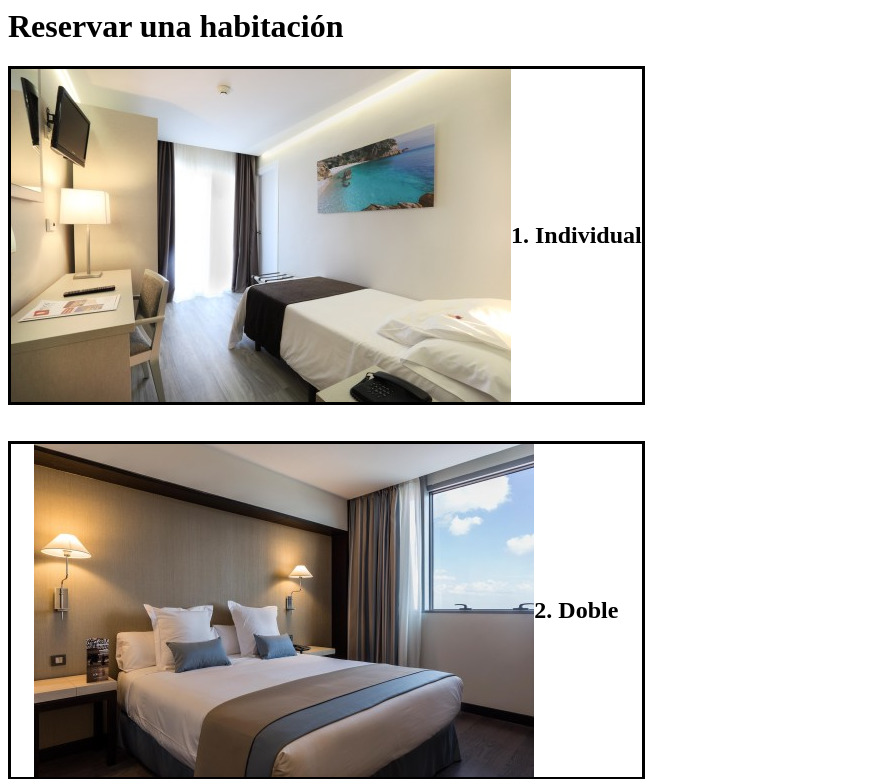
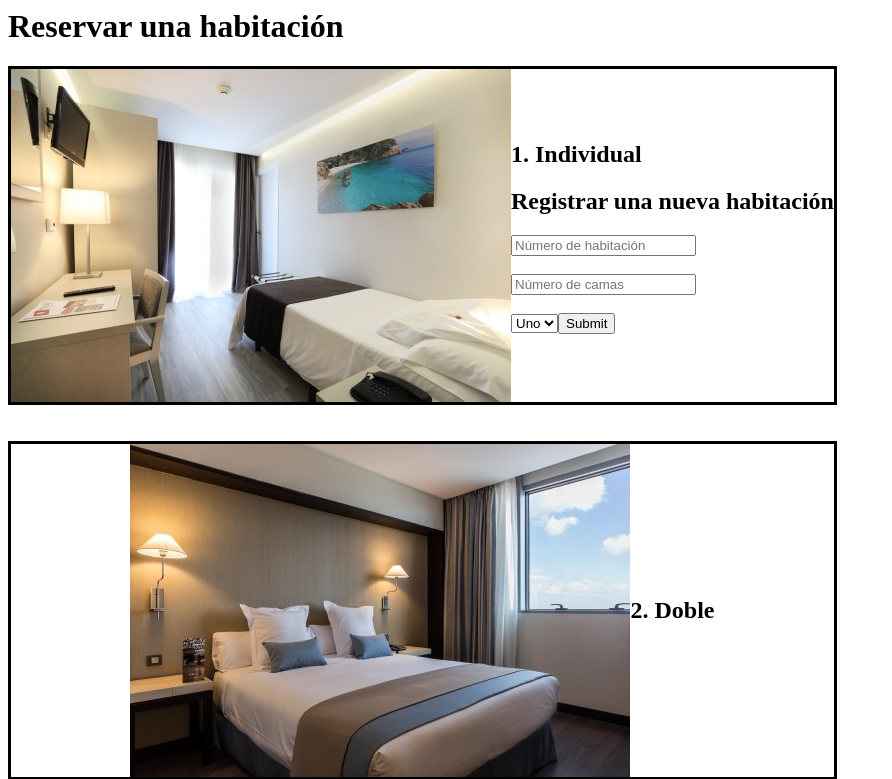
Before and after one commit to Fidesone/hotel, a PHP site: page /form_reservation.php in a window 1280 px wide. Shown: the top 779 px of the page, without its empty margins (0-892 px from the left). Run offline with PHP 8.4, Linux system fonts and the light colour scheme; the visitor is signed in with stand-in values (Sample User, id 1).

Commit message:
form_res

```diff
--- a/form_reservation.php
+++ b/form_reservation.php
@@ -1,5 +1,15 @@
 <?
 include_once 'connection.php';
+
+session_start();
+
+    if(!isset($_SESSION['roles'])){
+        header('location:login.php');
+    } else{
+        if($_SESSION['roles']!=2){
+        header('location:login.php');
+        }
+    }
 ?>
 
 <DOCTYPE html>
@@ -12,7 +22,20 @@ include_once 'connection.php';
     <div class="container_rooms">
     <div class="room1">
         <img src="img/hab_individual.jpg"></img>
+        <div>
         <h2> 1. Individual</h2>
+        <form action="insert_rooms.php" method="post" class="container_form">
+        <h2 class="container_newuser">Registrar una nueva habitación</h2>
+        <input type="number" name='num_habitacion' placeholder='Número de habitación'> <br><br>
+        <input type="number" name='num_camas' placeholder='Número de camas'> <br><br>
+        <select name="op">
+            <option value= "una"> Uno </option>
+            <option value= "dos"> Dos </option>
+
+        <input type="submit" name='registrar'>
+    </form>
+        </div>
+
     </div>
     <br></br>
     <div class="room2">
```
